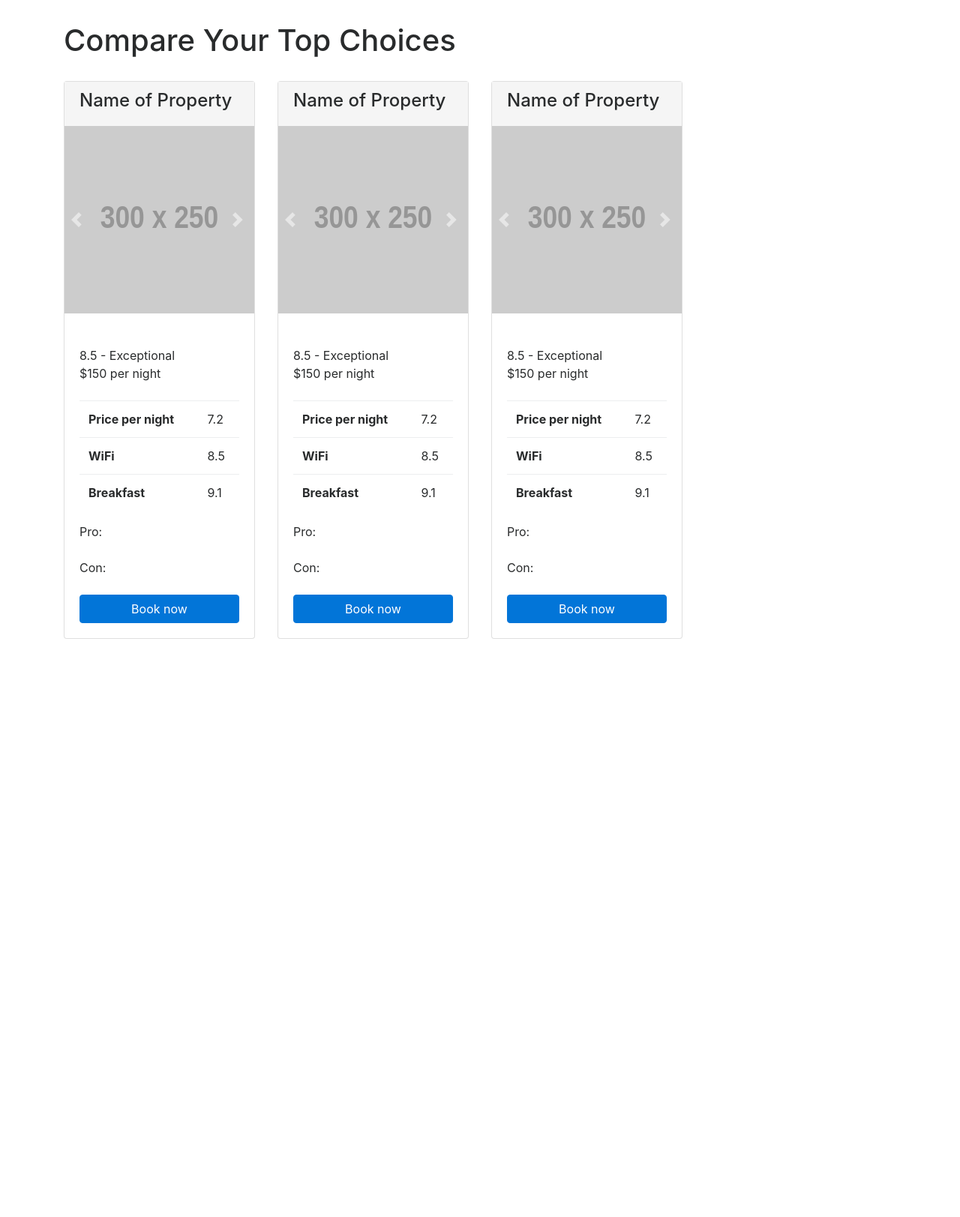
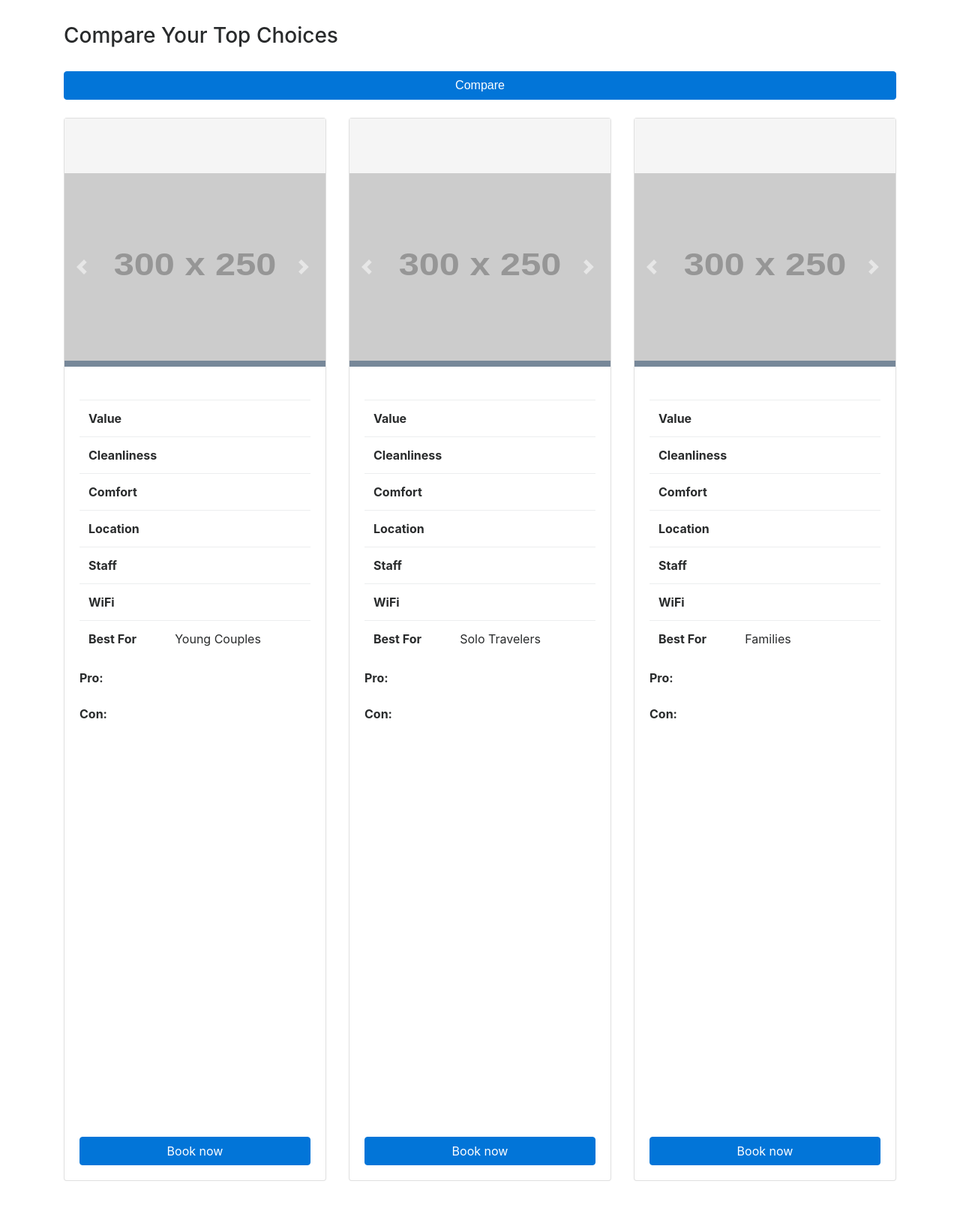
Before and after one commit to kruppakinga/gogetter-jetsetters, a Flask app: page /shelf in a window 1280 px wide. Shown: the whole page at 75% size. Before the commit the page ends 852 px from the top, so only its background shows below. Run offline with Flask 2, Linux system fonts and the light colour scheme; grey boxes labelled with a size stand in for pictures from a placeholder-image service; data that the repository does not hold is empty; a map, chart or similar area stays blank; some libraries are stand-ins or nearby versions.

Commit message:
finishing up comparison separate view

```diff
--- a/app/static/css/columns.css
+++ b/app/static/css/columns.css
@@ -7,10 +7,10 @@
   border-bottom: 1px solid transparent;
 }
 
-.title-header h3 {
+/*.title-header h3 {
   font-size: 0.80rem;
   margin: 0;
-}
+}*/
 
 .comparison-table {
   margin-top: 2rem;
@@ -20,3 +20,27 @@
   width: 100%;
   margin-bottom: .40rem;
 }
+
+.main-text
+{
+    /*position: absolute;
+    top: 250px;
+    width: 100%;
+    color: #FFF;
+    background: rgba(0,0,0,0.5);*/
+    background-color: #778899;
+    color: #FFF;
+}
+
+.main-text h4 {
+	margin: 8px;
+}
+
+td {
+	width: 160%;
+}
+
+.map {
+	height: 400px;
+	width: 100%;
+}
--- a/app/static/js/custom2.js
+++ b/app/static/js/custom2.js
@@ -13,28 +13,60 @@
 	// 	clickHandler(e);
 	// });
 
-	$('#comparison-header').on('click', function(e){
-		getHotelById(e);
+	// $('#comparison-header').on('click', function(e){
+	// 	getHotelById(e);
+	// });
+
+	// $(button).on('click', function(e){
+	// 	window.location.replace(href);
+	// });
+
+	//target="_blank"
+
+	$('.compare').on('click', function(e){
+		var hotel1 = $(this).data('hotelOne');
+		compareHotels(hotel1, '10074', '10024');
+		//compareHotels('10082', '10074', '10024');
 	});
 
 	loadView2();
 
 });
 
+var reviewBreakdown = {
+	value: [0.0],
+	clean: [0.0],
+	comfort: [0.0],
+	location: [0.0],
+	staff: [0.0],
+	wifi: [0.0]
+}
+
 function loadView2() {
     var self = this;
 
     getHotels();
-    compareHotels();
 
     console.log('inside loadView');
 };
 
-function compareHotels() {
+function initMap(location, num) {
+    var hotelLoc = {lat: location.latitude, lng: location.longitude};
+    var map = new google.maps.Map(document.getElementById('map-' + num), {
+      zoom: 15,
+      center: hotelLoc
+    });
+    var marker = new google.maps.Marker({
+      position: hotelLoc,
+      map: map
+    });
+}
+
+function compareHotels(hotel1, hotel2, hotel3) {
 	console.log('inside click handler');
 
 	//GET all hotels
-    var url = "/compare?1=10004&2=10064&3=10023&checkin=2017-12-05&checkout=2017-12-06";
+    var url = "/compare?1=" + hotel1 + "&2=" + hotel2+ "&3=" + hotel3 + "&checkin=2017-12-05&checkout=2017-12-06";
     var settings = {
         cache: true
         , contentType: "application/json; charset=utf-8"
@@ -51,15 +83,35 @@
 
 	var hotelsArray = data;
 
-	//column-
-	//img-carousel-
-	//img-
-	//description-
-	//pro-
-	//con-
+	for(var i = 0; i < hotelsArray.length; i++){
 
-	for(var i = 0; i < hotelsArray.length; i++){
-		$("#img-" + i).attr('id', "#img-" + hotelsArray[i].name);
+		var hotelId = hotelsArray[i].hotel_id;
+		//$("#img-" + i).attr('id', "img-" + hotelsArray[i].hotel_id);
+		$("#name-" + i).text(data[i].name);
+		$("#img-carousel-" + i).attr('id', "img-carousel-" + hotelId);
+		$('#rating-' + i).text(hotelsArray[i].review_score);
+		$('#price-' + i).text(hotelsArray[i].room_min_price + " " + hotelsArray[i].currency);
+		$("#pro-" + i).attr('id', "pro-" + hotelId);
+		$("#con-" + i).attr('id', "con-" + hotelId);
+		$("#book-" + i).attr('href', data[i].hotel_url);
+
+		initMap(data[i].location, i);
+
+		$("#value-" + i).attr('id', "value-" + hotelId);
+		$("#clean-" + i).attr('id', "clean-" + hotelId);
+		$("#comfort-" + i).attr('id', "comfort-" + hotelId);
+		$("#customer-type-" + i).attr('id', "customer-type-" + hotelId);
+		$("#location-" + i).attr('id', "location-" + hotelId);
+		$("#staff-" + i).attr('id', "staff-" + hotelId);
+		$("#wifi-" + i).attr('id', "wifi-" + hotelId);
+
+		var description = data[i].description;
+		var descriptionArray = description.split(".");
+		var descriptionFirstSentence = descriptionArray[0];
+		$('#description-' + i).html(descriptionFirstSentence);
+
+		getHotelReviewsBreakdown(hotelsArray[i].reviews_breakdown);
+		getHotelReviewsById(hotelsArray[i].reviews_url);
 		getHotelPhotosById(hotelsArray[i].photos_url);
 	};
 
@@ -91,7 +143,7 @@
 };
 
 function getHotelsOnSuccess(data) {
-	//console.log('inside getHotelsOnSuccess. hotels: ', data);
+	console.log('inside getHotelsOnSuccess. hotels: ', data);
 
 	//$('.test').text(data[0].name);
 };
@@ -169,8 +221,13 @@
 	// console.log('inside getHotelPhotosByIdOnSuccess. hotel photos: ', data);
 	// console.log(data);
 	// console.log('photo url', data[0].url);
+	console.log('data[0].hotel_id', data[0].hotel_id);
+	var id = $('#img-carousel-' + data[0].hotel_id).attr('id');
+	console.log('photos success data', data[0]);
 
-	$('.img-carousel-' + currentIndex).find("#img-" + currentIndex).attr('src', data[0].url);
+	$('#img-carousel-' + data[0].hotel_id).find(".img-0").attr('src', data[0].url);
+	$('#img-carousel-' + data[1].hotel_id).find(".img-1").attr('src', data[1].url);
+	$('#img-carousel-' + data[2].hotel_id).find(".img-2").attr('src', data[2].url);
 };
 
 function getHotelPhotosByIdOnError() {
@@ -195,10 +252,111 @@
 function getHotelReviewsByIdOnSuccess(data) {
 	console.log('inside get reviews - success. hotel reviews: ', data);
 
-	$("#pro-0").html('"' + data[0].pro + '"');
-	$("#con-0").html('"' + data[0].con + '"');
+	if (data[1].pro && data[1].pro.length > 0) {
+		$("#pro-" + data[0].hotel_id).html('"' + data[1].pro + '"');
+	} else {
+		$("#pro-" + data[0].hotel_id).text("None");
+	}
+
+	if (data[1].con && data[1].con.length > 0) {
+		$("#con-" + data[0].hotel_id).html('"' + data[1].con + '"');
+	} else {
+		$("#con-" + data[0].hotel_id).text("None");
+	}
+
 };
 
 function getHotelReviewsByIdOnError() {
 	console.log('inside get reviews - error');
 };
+
+function getHotelReviewsBreakdown(breakdownUrl) {
+
+	//GET reviews
+    var url = breakdownUrl;
+    var settings = {
+        cache: true
+        , contentType: "application/json; charset=utf-8"
+        , dataType: "json"
+        , success: getHotelReviewsBreakdownOnSuccess
+        , error: getHotelReviewsBreakdownOnError
+        , type: "GET"
+    };
+    $.ajax(url, settings);
+};
+
+function getHotelReviewsBreakdownOnSuccess(data) {
+
+	var hotel_id = data[7].hotel_id;
+
+	$("#value-" + hotel_id).text(data[0].value);
+
+	if (data[0].value > reviewBreakdown.value[0]){
+		if (reviewBreakdown.value[1]) {
+			$("#value-" + reviewBreakdown.value[1]).css('background-color', 'transparent');
+		}
+		$("#value-" + hotel_id).css('background-color', '#FFDF00');
+		reviewBreakdown.value[0] = data[0].value;
+		reviewBreakdown.value[1] = hotel_id;
+	}
+
+	$("#clean-" + hotel_id).text(data[0].clean);
+
+	if (data[0].clean > reviewBreakdown.clean[0]){
+		if (reviewBreakdown.clean[1]) {
+			$("#clean-" + reviewBreakdown.clean[1]).css('background-color', 'transparent');
+		}
+		$("#clean-" + hotel_id).css('background-color', '#FFDF00');
+		reviewBreakdown.clean[0] = data[0].clean;
+		reviewBreakdown.clean[1] = hotel_id;
+	}
+
+	$("#comfort-" + hotel_id).text(data[0].comfort);
+
+	if (data[0].comfort > reviewBreakdown.comfort[0]){
+		if (reviewBreakdown.comfort[1]) {
+			$("#comfort-" + reviewBreakdown.comfort[1]).css('background-color', 'transparent');
+		}
+		$("#comfort-" + hotel_id).css('background-color', '#FFDF00');
+		reviewBreakdown.comfort[0] = data[0].comfort;
+		reviewBreakdown.comfort[1] = hotel_id;
+	}
+
+	$("#location-" + hotel_id).text(data[0].location);
+
+	if (data[0].location > reviewBreakdown.location[0]){
+		if (reviewBreakdown.location[1]) {
+			$("#location-" + reviewBreakdown.location[1]).css('background-color', 'transparent');
+		}
+		$("#location-" + hotel_id).css('background-color', '#FFDF00');
+		reviewBreakdown.location[0] = data[0].location;
+		reviewBreakdown.location[1] = hotel_id;
+	}
+
+	$("#staff-" + hotel_id).text(data[0].staff);
+
+	if (data[0].staff > reviewBreakdown.staff[0]){
+		if (reviewBreakdown.staff[1]) {
+			$("#staff-" + reviewBreakdown.staff[1]).css('background-color', 'transparent');
+		}
+		$("#staff-" + hotel_id).css('background-color', '#FFDF00');
+		reviewBreakdown.staff[0] = data[0].staff;
+		reviewBreakdown.staff[1] = hotel_id;
+	}
+
+	$("#wifi-" + hotel_id).text(data[0].wifi);
+
+	if (data[0].wifi > reviewBreakdown.wifi[0]){
+		if (reviewBreakdown.wifi[1]) {
+			$("#wifi-" + reviewBreakdown.wifi[1]).css('background-color', 'transparent');
+		}
+		$("#wifi-" + hotel_id).css('background-color', '#FFDF00');
+		reviewBreakdown.wifi[0] = data[0].wifi;
+		reviewBreakdown.wifi[1] = hotel_id;
+	}
+
+};
+
+function getHotelReviewsBreakdownOnError() {
+	console.log('inside get reviews breakdown - error');
+};
--- a/app/templates/shelf.html
+++ b/app/templates/shelf.html
@@ -13,88 +13,149 @@
   <body>
     <main class="container">
         <section class="comparison-table">
-            <h1 id="comparison-header" style="cursor: pointer;">Compare Your Top Choices</h1>
+            <h3 id="comparison-header" style="cursor: pointer;">Compare Your Top Choices</h3>
+            <br />
+            <button style="cursor: pointer;" data-hotel-one="10082" class="btn btn-primary btn-block compare">Compare</button>
             <br />
             <div class="row">
                 {% for number in range(0, 3) %}
-                    <div class="col-lg-3 col-md-4 col-sm-6" id="column-{{number}}">
+                    <div class="col-lg-4 col-md-4 col-sm-6" id="column-{{number}}">
                         <article class="card">
                             <header class="title-header">
-                                <h4>Name of Property</h4>
+                                <div class="row">
+                                    <div class="col-sm-9">
+                                        <h5 style="height: 40px" id="name-{{number}}"></h5>
+                                    </div>
+                                </div>
                             </header>
-                            <div class="img-carousel-{{number}}">
-                                <div id="carouselExampleControls" class="carousel slide" data-ride="">
+                            <div id="img-carousel-{{number}}">
+                                <div id="carouselExampleControls-{{number}}" class="carousel slide" data-ride="carousel">
                                     <div class="carousel-inner" role="listbox">
                                         <div class="carousel-item active">
-                                            <img style="height: 250px; width: 300px;" id="img-{{number}}" class="d-block img-fluid" src="//placehold.it/300x250" alt="First slide">
+                                            <img style="height: 250px; width: 350px;" class="img-0" class="d-block img-fluid" src="//placehold.it/300x250" alt="First slide">
                                         </div>
                                         <div class="carousel-item">
-                                            <img class="d-block img-fluid" src="//placehold.it/300x250" alt="Second slide">
+                                            <img style="height: 250px; width: 350px;" class="img-1" class="d-block img-fluid" src="//placehold.it/300x250" alt="Second slide">
                                         </div>
                                         <div class="carousel-item">
-                                            <img class="d-block img-fluid" src="//placehold.it/300x250" alt="Third slide">
+                                            <img style="height: 250px; width: 350px;" class="img-2" class="d-block img-fluid" src="//placehold.it/300x250" alt="Third slide">
                                         </div>
                                     </div>
-                                        <a class="carousel-control-prev" href="#carouselExampleControls" role="button" data-slide="prev">
+                                        <a class="carousel-control-prev" href="#carouselExampleControls-{{number}}" role="button" data-slide="prev">
                                         <span class="carousel-control-prev-icon" aria-hidden="true"></span>
                                         <span class="sr-only">Previous</span>
                                     </a>
-                                    <a class="carousel-control-next" href="#carouselExampleControls" role="button" data-slide="next">
+                                    <a class="carousel-control-next" href="#carouselExampleControls-{{number}}" role="button" data-slide="next">
                                         <span class="carousel-control-next-icon" aria-hidden="true"></span>
                                         <span class="sr-only">Next</span>
                                     </a>
                                 </div>
+                                <div class="col-md-12 text-center main-text">
+                                    <div class="row">
+                                        <div class="col-sm-8" style="float: left;">
+                                            <h4 id="price-{{number}}"></h4>
+                                        </div>
+                                        <div class="col-sm-4" style="float: right;">
+                                            <h4 id="rating-{{number}}"></h4>
+                                        </div>
+                                    </div>
+                                </div>
+
+                                <!-- <div class="main-text hidden-xs">
+                                    <div class="col-md-12 text-center">
+                                        <div class="row">
+                                            <div class="col-sm-8" style="float: left;">
+                                                <h3 id="price-{{number}}"></h3>
+                                            </div>
+                                            <div class="col-sm-4" style="float: right;">
+                                                <h3 id="rating-{{number}}"></h3>
+                                            </div>
+                                        </div>
+                                    </div>
+                                </div> -->
                             </div>
                             <div class="card-block">
                                 <div>
                                     <p id="description-{{number}}" class="tagline card-text text-xs-center"></p>
                                 </div>
-                                <br />
-                                <div>
-                                    <p class="tagline card-text text-xs-center">8.5 - Exceptional</p>
-                                </div>
-                                <div>
-                                    <p class="tagline card-text text-xs-center">$150 per night</p>
-                                </div>
+                                <!-- <div>
+                                    <p class="tagline card-text text-xs-center" id="rating-{{number}}"></p>
+                                </div> -->
+                                <!-- <div>
+                                    <p class="tagline card-text text-xs-center" id="price-{{number}}"></p>
+                                </div> -->
                                 <br />
                                 <div>
                                     <table class="table">
                                     <tbody>
                                         <tr>
-                                            <th scope="row">Price per night</th>
-                                            <td>7.2</td>
+                                            <th scope="row">Value</th>
+                                            <td id="value-{{number}}">
+                                                <!-- <div>
+                                                </div>
+                                                <div class="progress">
+                                                  <div class="progress-bar" role="progressbar" aria-valuenow="70"
+                                                  aria-valuemin="0" aria-valuemax="100" style="width:70%">
+                                                    <span class="sr-only">70% Complete</span>
+                                                  </div>
+                                                </div> -->
+                                            </td>
+                                        </tr>
+                                        <tr>
+                                            <th scope="row">Cleanliness</th>
+                                            <td id="clean-{{number}}"></td>
+                                        </tr>
+                                        <tr>
+                                            <th scope="row">Comfort</th>
+                                            <td id="comfort-{{number}}"></td>
+                                        </tr>
+                                        <tr>
+                                            <th scope="row">Location</th>
+                                            <td id="location-{{number}}"></td>
+                                        </tr>
+                                        <tr>
+                                            <th scope="row">Staff</th>
+                                            <td id="staff-{{number}}"></td>
                                         </tr>
                                         <tr>
                                             <th scope="row">WiFi</th>
-                                            <td>8.5</td>
+                                            <td id="wifi-{{number}}"></td>
                                         </tr>
                                         <tr>
-                                            <th scope="row">Breakfast</th>
-                                            <td>9.1</td>
+                                            <th scope="row">Best For</th>
+                                            <td id="customer-type-{{number}}">
+                                                {% set array = ['Young Couples', 'Solo Travelers', 'Families'] %}
+                                                {{ array[number] }}
+                                            </td>
                                         </tr>
                                     </tbody>
                                     </table>
                                 </div>
+                                <div style="height: 200px;">
                                     <div>
                                         <p class="tagline card-text text-xs-center">
-                                        <span>
+                                            <span style="font-weight: bold;">
                                                 Pro:
                                             </span>
-                                        <span id="pro-{{number}}"></span>
+                                            <span id="pro-{{number}}" style="font-style: italic;"></span>
                                         </p>
                                     </div>
                                     <br />
                                     <div>
                                         <p class="tagline card-text text-xs-center">
-                                        <span>Con: </span><span id="con-{{number}}"></span>
+                                            <span style="font-weight: bold;">Con: </span><span id="con-{{number}}" style="font-style: italic;"></span>
                                         </p>
                                     </div>
                                     <br />
+                                </div>
+                                <div class="map">
+                                    <!-- <img style="height: 250px; width: 300px;" src="https://twixlmedia.com/wp-content/uploads/2012/09/Screen-Shot-2012-09-10-at-12.12.05.png"> -->
+                                    <div class="map" id="map-{{number}}"></div>
+                                </div>
+                                <br />
                                 <div>
-                                    <a href="" class="btn btn-primary  btn-block">Book now</a>
+                                    <a style="cursor: pointer;" href="" target="_blank" class="btn btn-primary btn-block" id="book-{{number}}">Book now</a>
                                 </div>
-                            </div>
-                            <div class="test">
                             </div>
                         </article>
                     </div>
@@ -108,6 +169,10 @@
     <script src="https://ajax.googleapis.com/ajax/libs/jquery/3.1.0/jquery.min.js"></script>
     <script src="https://cdnjs.cloudflare.com/ajax/libs/tether/1.4.0/js/tether.min.js" integrity="sha384-DztdAPBWPRXSA/3eYEEUWrWCy7G5KFbe8fFjk5JAIxUYHKkDx6Qin1DkWx51bBrb" crossorigin="anonymous"></script>
     <script src="https://maxcdn.bootstrapcdn.com/bootstrap/4.0.0-alpha.6/js/bootstrap.min.js" integrity="sha384-vBWWzlZJ8ea9aCX4pEW3rVHjgjt7zpkNpZk+02D9phzyeVkE+jo0ieGizqPLForn" crossorigin="anonymous"></script>
+
+
+    <script src="https://maps.googleapis.com/maps/api/js?key=AIzaSyD9Ci7JhQHss2XwF_BEgAQPh4wpBHHIAag">
+    </script>
     <script src="../../static/js/custom.js"></script>
     <script src="../../static/js/custom2.js"></script>
   </body>
--- a/app/views.py
+++ b/app/views.py
@@ -57,7 +57,8 @@
 		rev_result.append ( { 'headline' : r.headline ,
 							  'pro' : r.pro,
 							  'con' : r.con,
-							  'avg_score' : r.avg_score
+							  'avg_score' : r.avg_score,
+							  'hotel_id' : hotel_id
 							} )
 
 	return jsonify(  rev_result  )
@@ -68,7 +69,8 @@
 	pics_result = []
 	for pic in hotel.pics:
 		pics_result.append ( { 'url' : pic.url ,
-							   'url_max_300' : pic.url_max_300
+							   'url_max_300' : pic.url_max_300,
+							   'hotel_id' : hotel_id
 							} )
 
 	return jsonify(  pics_result  )
@@ -86,7 +88,8 @@
 							  'location' : r.location,
 							  'staff' : r.staff,
 							  'value' : r.value,
-							  'wifi' : r.wifi
+							  'wifi' : r.wifi,
+							  'hotel_id' : hotel_id
 							} )
 	return jsonify(  rev_result  )
 
```
Lines whose indentation alone changed are shown as unchanged.
